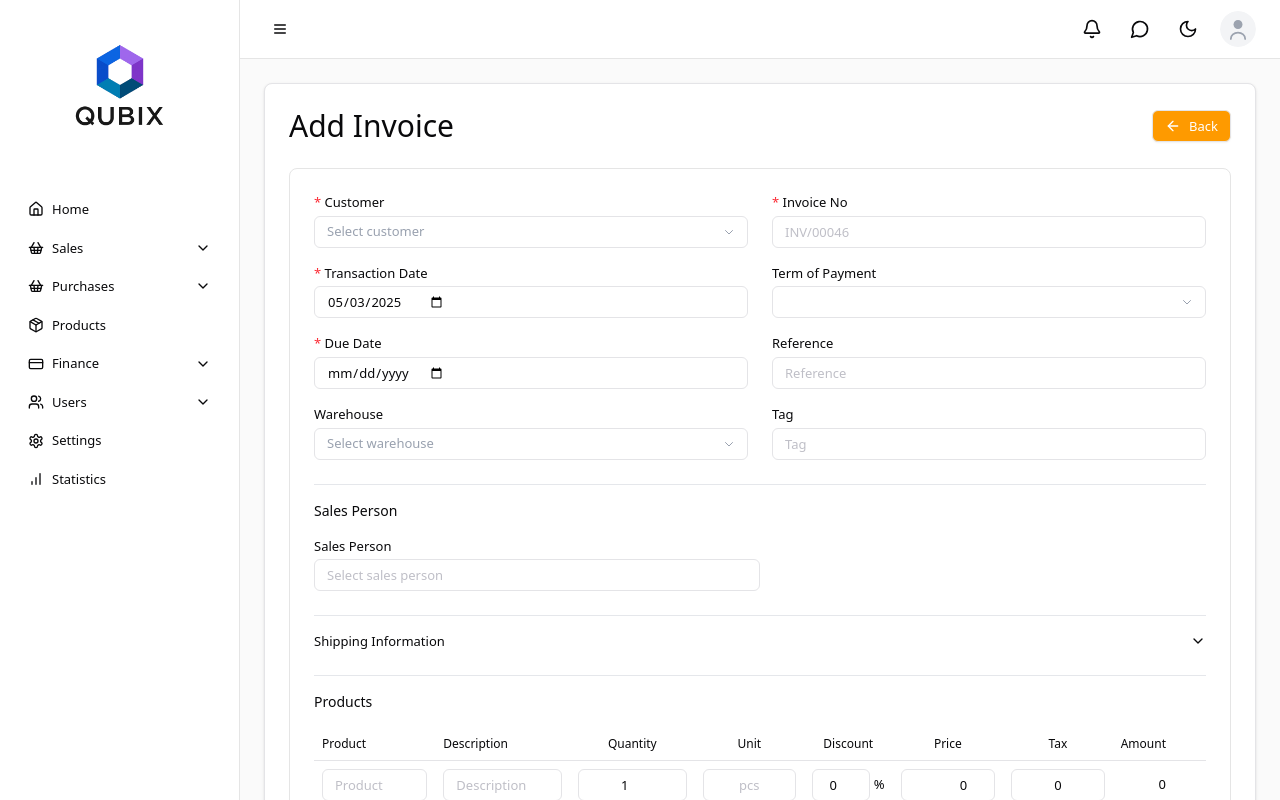
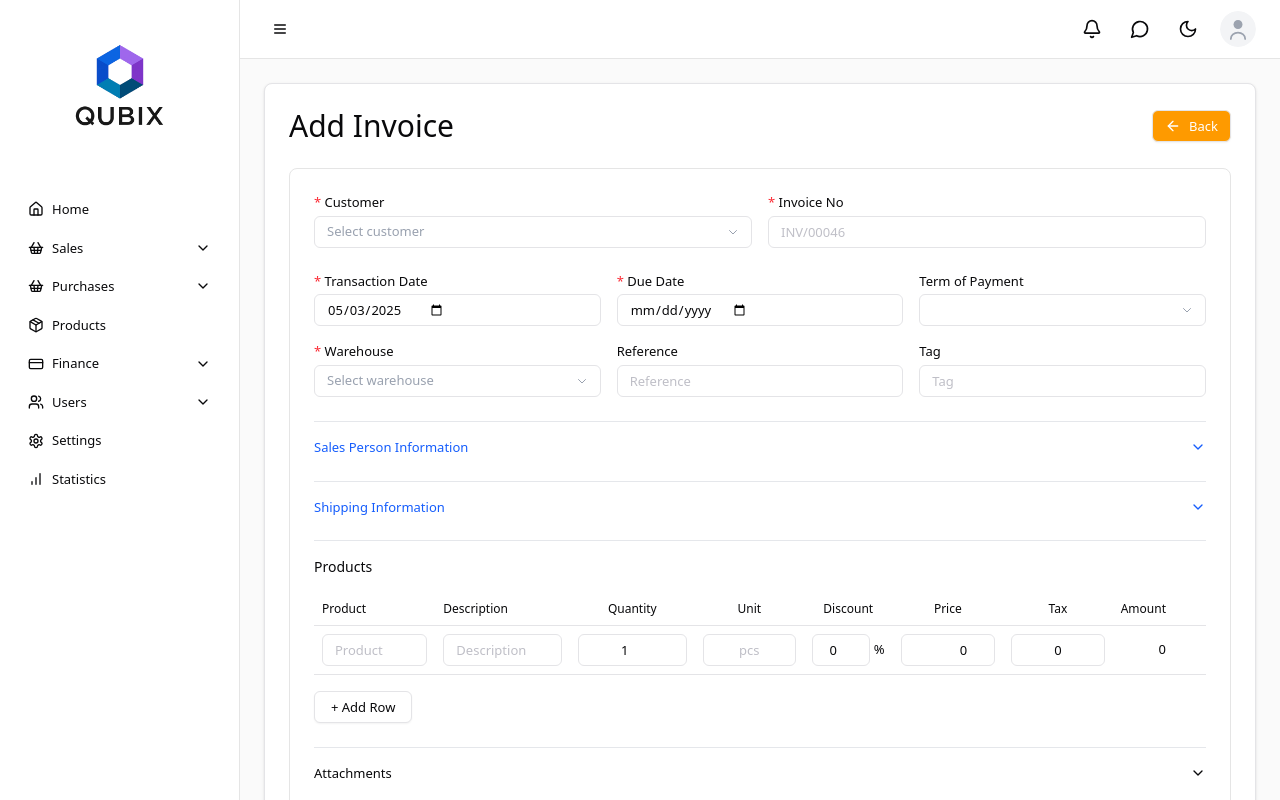
Before and after one commit to herryroby/turbo-starter, a Next.js app in the folder apps/web/: page /sales/invoices/add in a window 1280 px wide. Built offline with nearby package versions, Linux system fonts and the light colour scheme.

Commit message:
feat: add sales person information toggle and restructure invoice form layout

```diff
--- a/apps/web/app/(main)/sales/invoices/components/invoice.fm.tsx
+++ b/apps/web/app/(main)/sales/invoices/components/invoice.fm.tsx
@@ -81,6 +81,7 @@ const SalesInvoiceForm = () => {
   ]);
 
   // State for collapsible sections
+  const [isSalesPersonInfoOpen, setIsSalesPersonInfoOpen] = useState(false);
   const [isDeliveryInfoOpen, setIsDeliveryInfoOpen] = useState(false);
   const [isAttachmentOpen, setIsAttachmentOpen] = useState(false);
   const [isPaymentConnectOpen, setIsPaymentConnectOpen] = useState(false);
@@ -164,8 +165,8 @@ const SalesInvoiceForm = () => {
 
   return (
     <form onSubmit={form.handleSubmit(onSubmit)} className="space-y-6">
-      <div className="grid grid-cols-1 gap-6 md:grid-cols-2">
-        <div className="space-y-4">
+      <div className="grid grid-cols-1 gap-4 md:grid-cols-2">
+        <div>
           <div>
             <label htmlFor="customerName" className="mb-1 block text-sm">
               <span className="text-red-500">*</span> Customer
@@ -210,7 +211,27 @@ const SalesInvoiceForm = () => {
               <p className="mt-1 text-xs text-red-500">{form.formState.errors.customerName.message}</p>
             )}
           </div>
+        </div>
 
+        <div>
+          <div>
+            <label htmlFor="salesInvoiceId" className="mb-1 block text-sm">
+              <span className="text-red-500">*</span> Invoice No
+            </label>
+            <Input
+              id="salesInvoiceId"
+              {...form.register('salesInvoiceId')}
+              placeholder="INV/00046"
+              className="w-full"
+            />
+            {form.formState.errors.salesInvoiceId && (
+              <p className="mt-1 text-xs text-red-500">{form.formState.errors.salesInvoiceId.message}</p>
+            )}
+          </div>
+        </div>
+      </div>
+
+      <div className="grid grid-cols-1 gap-4 md:grid-cols-3">
         <div>
           <label htmlFor="transactionDate" className="mb-1 block text-sm">
             <span className="text-red-500">*</span> Transaction Date
@@ -228,41 +249,6 @@ const SalesInvoiceForm = () => {
           <Input id="dueDate" type="date" {...form.register('dueDate')} className="w-full" />
           {form.formState.errors.dueDate && (
             <p className="mt-1 text-xs text-red-500">{form.formState.errors.dueDate.message}</p>
-            )}
-          </div>
-
-          <div>
-            <label htmlFor="warehouse" className="mb-1 block text-sm">
-              Warehouse
-            </label>
-            <Select
-              data={[
-                { warehouseId: '1', name: 'Unassigned' },
-                { warehouseId: '2', name: 'Main' },
-                { warehouseId: '3', name: 'Sub' }
-              ]}
-              value={form.watch('warehouse')}
-              onChange={(value) => form.setValue('warehouse', value)}
-              getOptionLabel={(item) => item?.name ?? ''}
-              getOptionValue={(item) => item?.warehouseId ?? ''}
-              placeholder="Select warehouse"
-            />
-          </div>
-        </div>
-
-        <div className="space-y-4">
-          <div>
-            <label htmlFor="salesInvoiceId" className="mb-1 block text-sm">
-              <span className="text-red-500">*</span> Invoice No
-            </label>
-            <Input
-              id="salesInvoiceId"
-              {...form.register('salesInvoiceId')}
-              placeholder="INV/00046"
-              className="w-full"
-            />
-            {form.formState.errors.salesInvoiceId && (
-              <p className="mt-1 text-xs text-red-500">{form.formState.errors.salesInvoiceId.message}</p>
           )}
         </div>
 
@@ -286,6 +272,24 @@ const SalesInvoiceForm = () => {
         </div>
 
         <div>
+          <label htmlFor="warehouse" className="mb-1 block text-sm">
+            <span className="text-red-500">*</span> Warehouse
+          </label>
+          <Select
+            data={[
+              { warehouseId: '1', name: 'Unassigned' },
+              { warehouseId: '2', name: 'Main' },
+              { warehouseId: '3', name: 'Sub' }
+            ]}
+            value={form.watch('warehouse')}
+            onChange={(value) => form.setValue('warehouse', value)}
+            getOptionLabel={(item) => item?.name ?? ''}
+            getOptionValue={(item) => item?.warehouseId ?? ''}
+            placeholder="Select warehouse"
+          />
+        </div>
+
+        <div>
           <label htmlFor="reference" className="mb-1 block text-sm">
             Reference
           </label>
@@ -299,11 +303,24 @@ const SalesInvoiceForm = () => {
           <Input id="tag" {...form.register('tag')} placeholder="Tag" className="w-full" />
         </div>
       </div>
-      </div>
 
       <div className="border-t border-gray-200 pt-4">
-        <h3 className="mb-4 text-sm font-medium">Sales Person</h3>
-        <div className="mb-4">
+        <button
+          type="button"
+          className="flex w-full cursor-pointer items-center justify-between text-sm font-medium"
+          onClick={() => setIsSalesPersonInfoOpen(!isSalesPersonInfoOpen)}
+        >
+          <span className="text-primary">Sales Person Information</span>
+          {isSalesPersonInfoOpen ? (
+            <ChevronUp size={16} className="text-primary" />
+          ) : (
+            <ChevronDown size={16} className="text-primary" />
+          )}
+        </button>
+
+        {isSalesPersonInfoOpen && (
+          <div className="mt-4 grid grid-cols-1 gap-4 md:grid-cols-3">
+            <div>
               <label htmlFor="salesmanName" className="mb-1 block text-sm">
                 Sales Person
               </label>
@@ -311,19 +328,25 @@ const SalesInvoiceForm = () => {
                 id="salesmanName"
                 {...form.register('salesmanName')}
                 placeholder="Select sales person"
-            className="w-full md:w-1/2"
+                className="w-full"
               />
             </div>
+          </div>
+        )}
       </div>
 
       <div className="border-t border-gray-200 pt-4">
         <button
           type="button"
-          className="flex w-full items-center justify-between text-sm font-medium"
+          className="flex w-full cursor-pointer items-center justify-between text-sm font-medium"
           onClick={() => setIsDeliveryInfoOpen(!isDeliveryInfoOpen)}
         >
-          <span>Shipping Information</span>
-          {isDeliveryInfoOpen ? <ChevronUp size={16} /> : <ChevronDown size={16} />}
+          <span className="text-primary">Shipping Information</span>
+          {isDeliveryInfoOpen ? (
+            <ChevronUp size={16} className="text-primary" />
+          ) : (
+            <ChevronDown size={16} className="text-primary" />
+          )}
         </button>
 
         {isDeliveryInfoOpen && (
```
Lines whose indentation alone changed are shown as unchanged.
